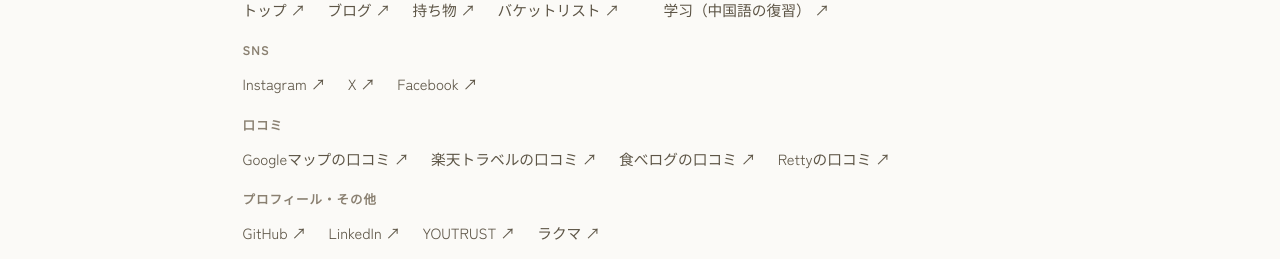
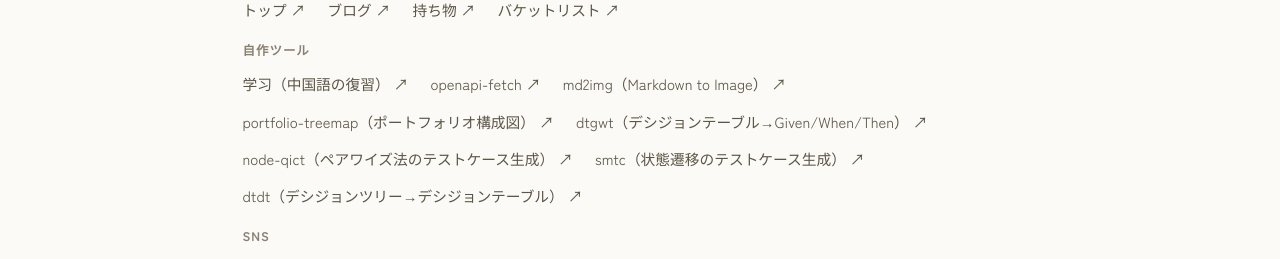
Before and after one commit to freddiefujiwara/blog, a Vue app: page /tag/1 in a window 1280 px wide. Shown: the part 677-936 px from the top of the page. Built offline with nearby package versions, Linux system fonts and the light colour scheme; no server answers; a web font is replaced by a local one.

Commit message:
feat: フッター「自作ツール」に公開ツール7件を追加

```diff
--- a/src/App.vue
+++ b/src/App.vue
@@ -50,6 +50,13 @@
             <p class="foot-group-title">自作ツール</p>
             <div class="foot-links">
               <a href="https://freddiefujiwara.com/xuexi/" target="_blank" rel="noopener">学习（中国語の復習） <span class="arr">↗</span></a>
+              <a href="https://freddiefujiwara.com/openapi-fetch/" target="_blank" rel="noopener">openapi-fetch <span class="arr">↗</span></a>
+              <a href="https://freddiefujiwara.com/md2img/" target="_blank" rel="noopener">md2img（Markdown to Image） <span class="arr">↗</span></a>
+              <a href="https://freddiefujiwara.com/portfolio-treemap/" target="_blank" rel="noopener">portfolio-treemap（ポートフォリオ構成図） <span class="arr">↗</span></a>
+              <a href="https://freddiefujiwara.com/dtgwt/" target="_blank" rel="noopener">dtgwt（デシジョンテーブル→Given/When/Then） <span class="arr">↗</span></a>
+              <a href="https://freddiefujiwara.com/node-qict/" target="_blank" rel="noopener">node-qict（ペアワイズ法のテストケース生成） <span class="arr">↗</span></a>
+              <a href="https://freddiefujiwara.com/smtc/" target="_blank" rel="noopener">smtc（状態遷移のテストケース生成） <span class="arr">↗</span></a>
+              <a href="https://freddiefujiwara.com/dtdt/" target="_blank" rel="noopener">dtdt（デシジョンツリー→デシジョンテーブル） <span class="arr">↗</span></a>
             </div>
           </div>
           <div class="foot-group">
```
Also changed, not shown: 1 other file (tests, documents, lock files or other folders).
